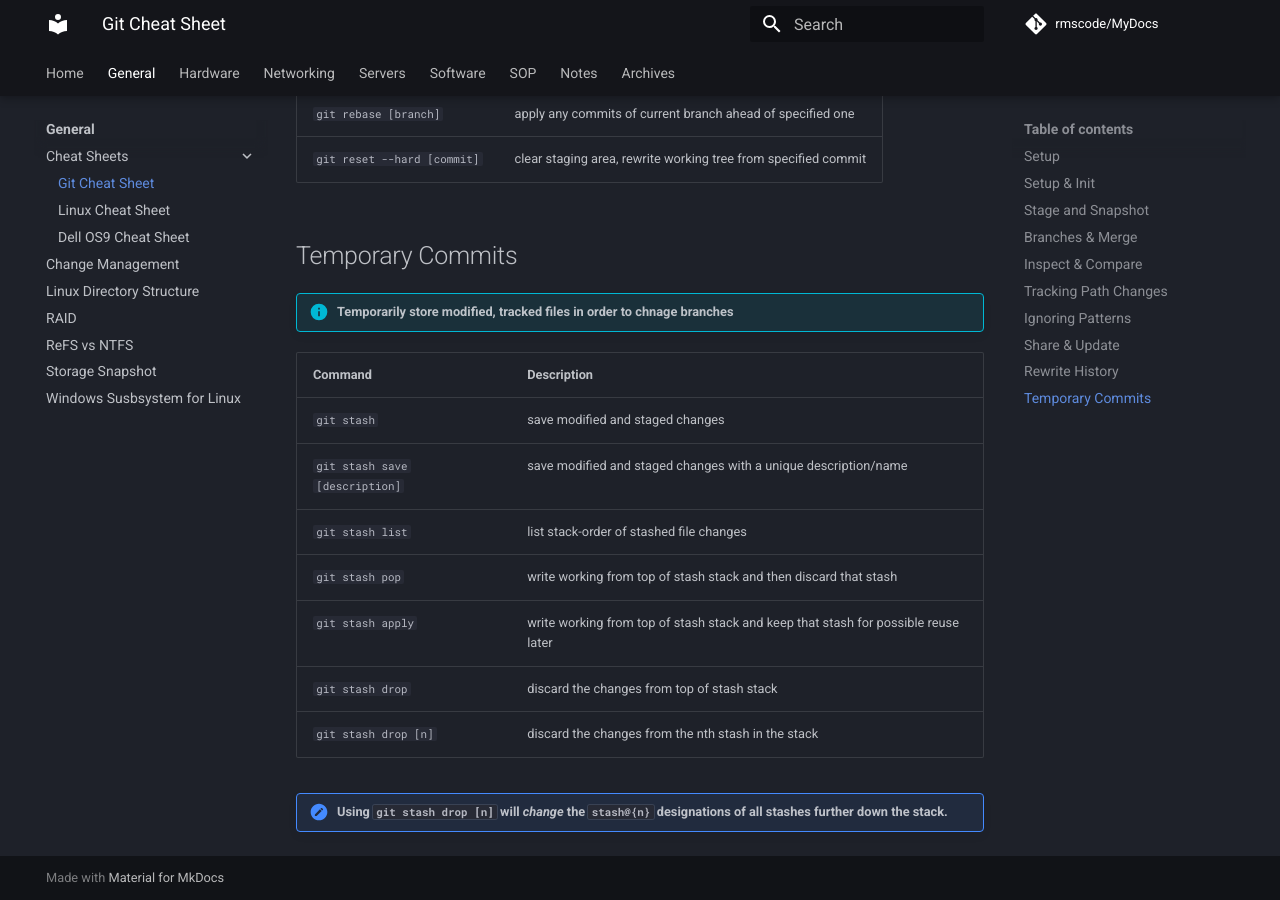
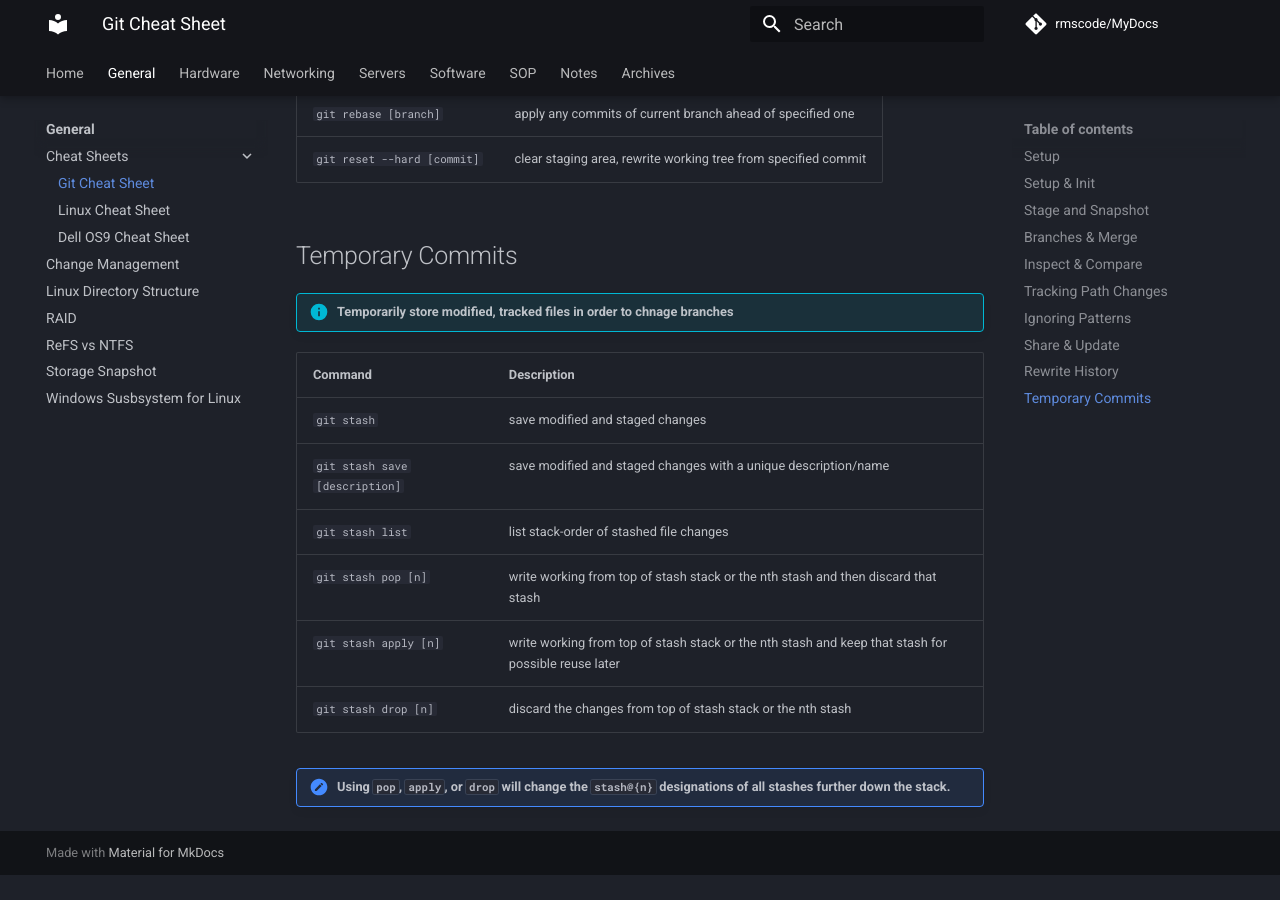
Before and after one commit to rmscode/binary-garden, an MkDocs documentation site: the page built from docs/general/cheat-sheets/git-cheat-sheet.md, in a window 1280 px wide and 900 px high, scrolled down 3696 px. Built offline with MkDocs 1.6.1 and Material for MkDocs 9.7.7, drawn with Linux system fonts in a browser that asks for light colours; comment, search, counter and statistics services are not loaded; after the commit the page ends 4571 px from its top, so only the background shows below that.

Commit message:
Docs: Revise git cheat cheet

```diff
--- a/docs/general/cheat-sheets/git-cheat-sheet.md
+++ b/docs/general/cheat-sheets/git-cheat-sheet.md
@@ -114,9 +114,8 @@ git config --global core.excludesfile [file]
 | `git stash`                                        | save modified and staged changes
 | `git stash save [description]`                     | save modified and staged changes with a unique description/name
 | `git stash list`                                   | list stack-order of stashed file changes
-| `git stash pop`                                    | write working from top of stash stack and then discard that stash
-| `git stash apply`                                  | write working from top of stash stack and keep that stash for possible reuse later
-| `git stash drop`                                   | discard the changes from top of stash stack
-| `git stash drop [n]`                               | discard the changes from the nth stash in the stack
+| `git stash pop [n]`                                | write working from top of stash stack or the nth stash and then discard that stash
+| `git stash apply [n]`                              | write working from top of stash stack or the nth stash and keep that stash for possible reuse later
+| `git stash drop [n]`                               | discard the changes from top of stash stack or the nth stash
 
-!!! note "Using `git stash drop [n]` will *change* the `stash@{n}` designations of all stashes further down the stack."
+!!! note "Using `pop`, `apply`, or `drop` will change the `stash@{n}` designations of all stashes further down the stack."
```
